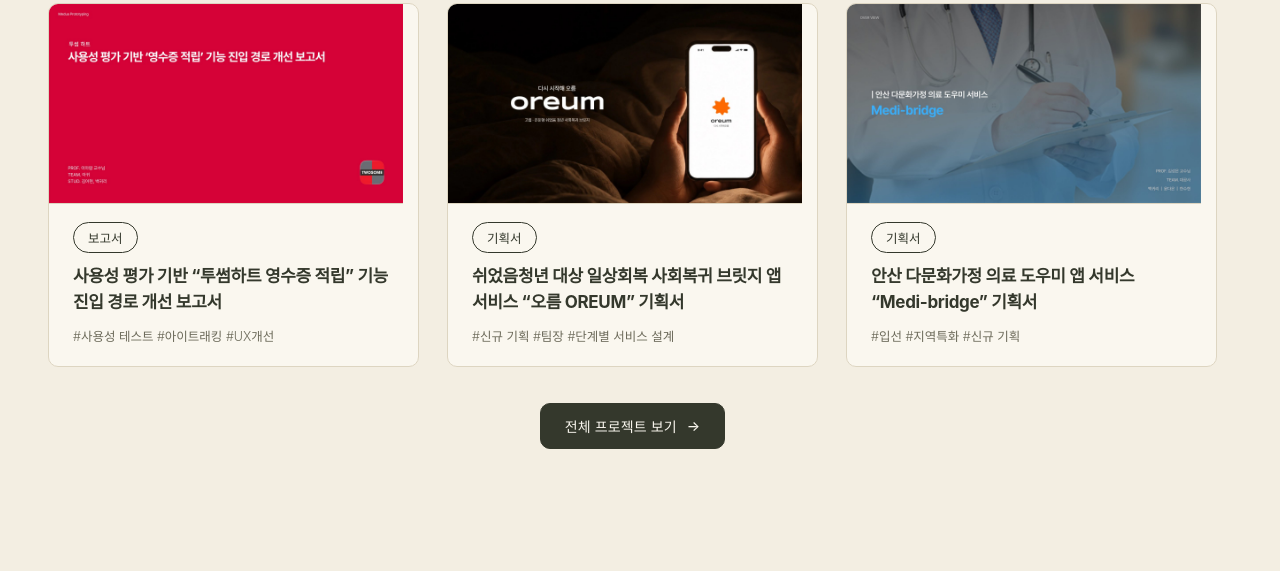
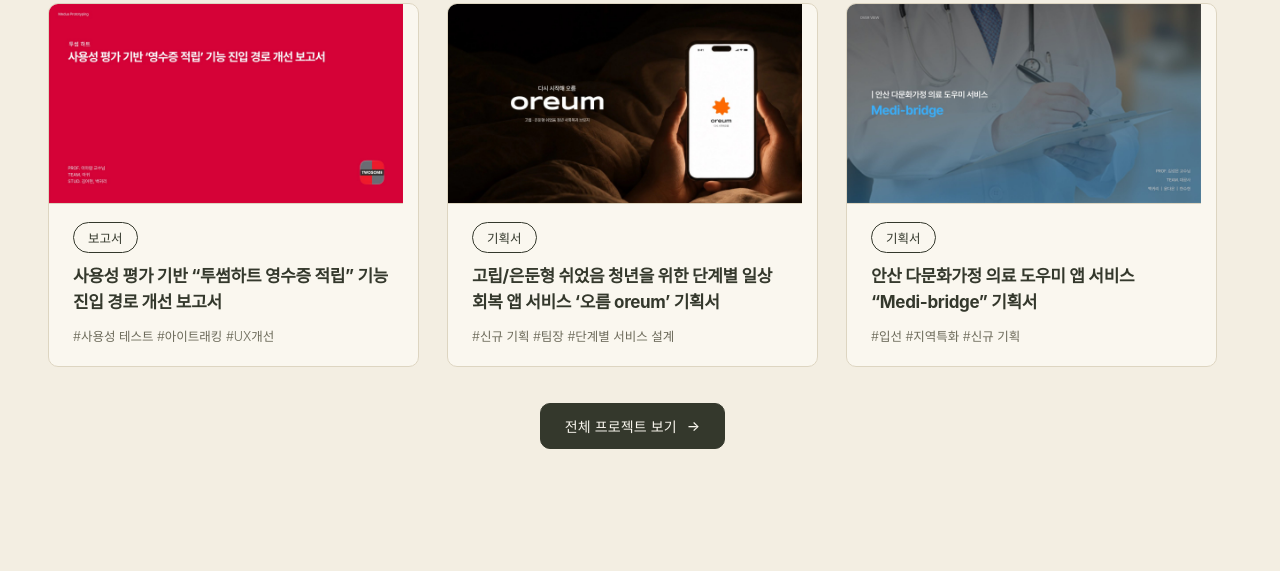
Before and after one commit to oat100/portfolio, a plain HTML site: page index.html in a window 1280 px wide. Shown: the part 1102-1673 px from the top of the page. Drawn offline with nearby package versions, Linux system fonts and the light colour scheme; a web font is replaced by a local one.

Commit message:
Unify Oreum project name on cards and detail popups
Co-Authored-By: Claude Opus 5.5 <noreply@anthropic.com>

```diff
--- a/index.html
+++ b/index.html
@@ -672,8 +672,8 @@ const P = {
     others:["nop","oreum","hana"], cats:["nurungji","team","fresh"]},
 
   oreum:{type:"기획서", short:"OREUM", color:["#E9E4F1","#5F5480"],
-    card:"쉬었음청년 대상 일상회복 사회복귀 브릿지 앱 서비스 “오름 OREUM” 기획서",
-    title:"고립·은둔 쉬었음 청년의 일상 회복과 사회참여를 돕는 앱 서비스 ‘오름 oreum’ 기획서",
+    card:"고립/은둔형 쉬었음 청년을 위한 단계별 일상 회복 앱 서비스 ‘오름 oreum’ 기획서",
+    title:"고립/은둔형 쉬었음 청년을 위한 단계별 일상 회복 앱 서비스 ‘오름 oreum’ 기획서",
     tags:["신규 기획","팀장","단계별 서비스 설계"], period:"2026.09 ~ 현재",
     award:"캡스톤디자인 학과 우수작 선정", kind:"기획서 · 일상 회복 및 사회참여 지원 서비스",
     one:"혼자 시작할 수 있는 작은 행동 미션을 통해 일상 회복에서 사회참여까지 단계적으로 연결하는 앱 서비스입니다.",
@@ -790,8 +790,6 @@ SB.forEach(([id,base,kind,role,others])=>{
     tags:[...b.tags.filter(t=>t!=="입선").slice(0,2),"화면설계"]};
 });
 P.sb_nop.wip=true;   // 놉 스토리보드: 제작 중 (미리보기 칸에 '제작중')
-// 오름은 앱 화면설계서라 이름을 '모바일 스토리보드'로
-["title","card"].forEach(k=>{P.sb_oreum[k]=P.sb_oreum[k].replace(/스토리보드$/,"모바일 스토리보드");});
 /* 스토리보드 미리보기: 화면설계서 PDF에서 내용이 많은 쪽 4장씩 (img/shots/sb-*) */
 const SB_SHOTS={
   sb_twosome:["sb-twosome-04","sb-twosome-10","sb-twosome-14","sb-twosome-21"],
```
